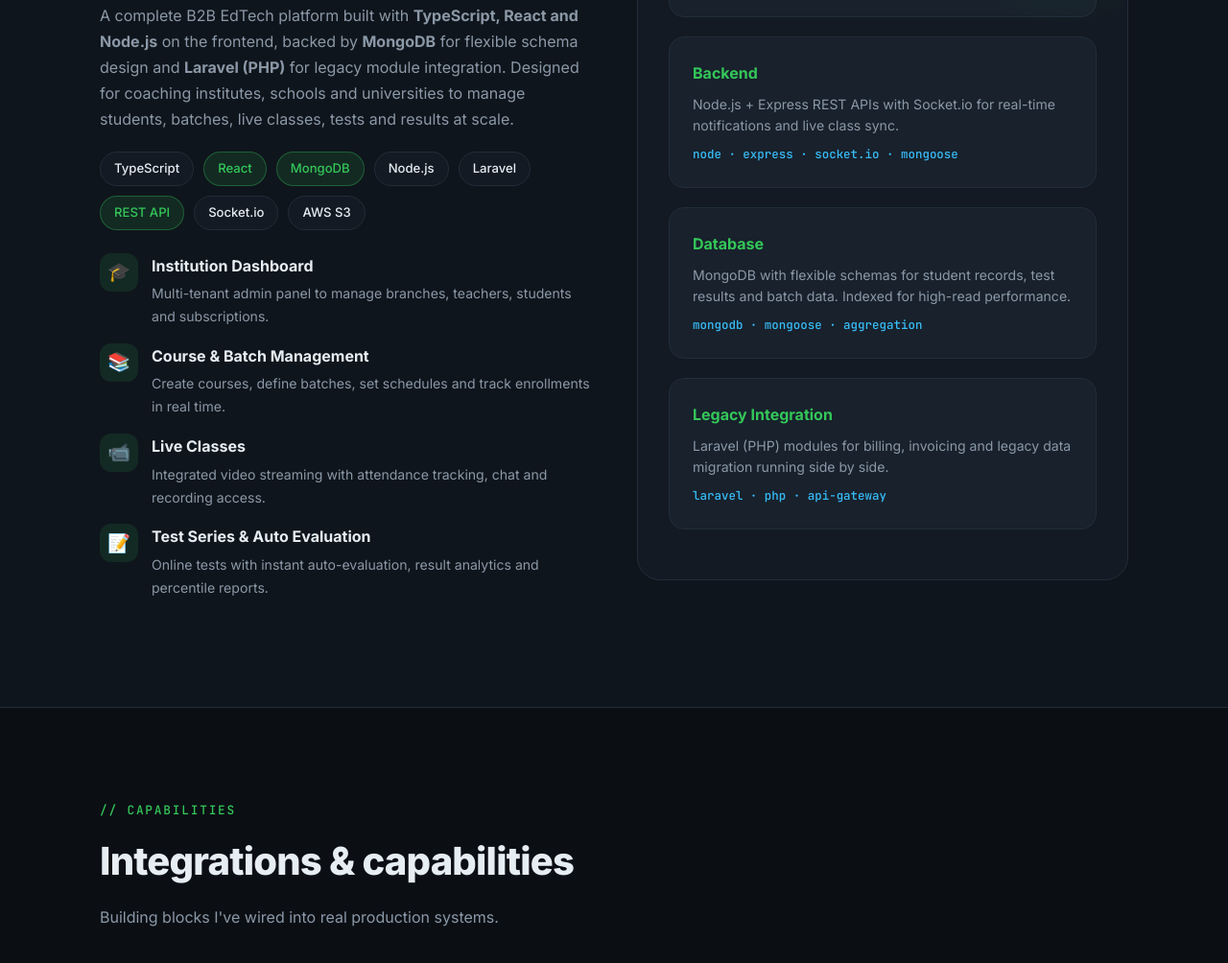
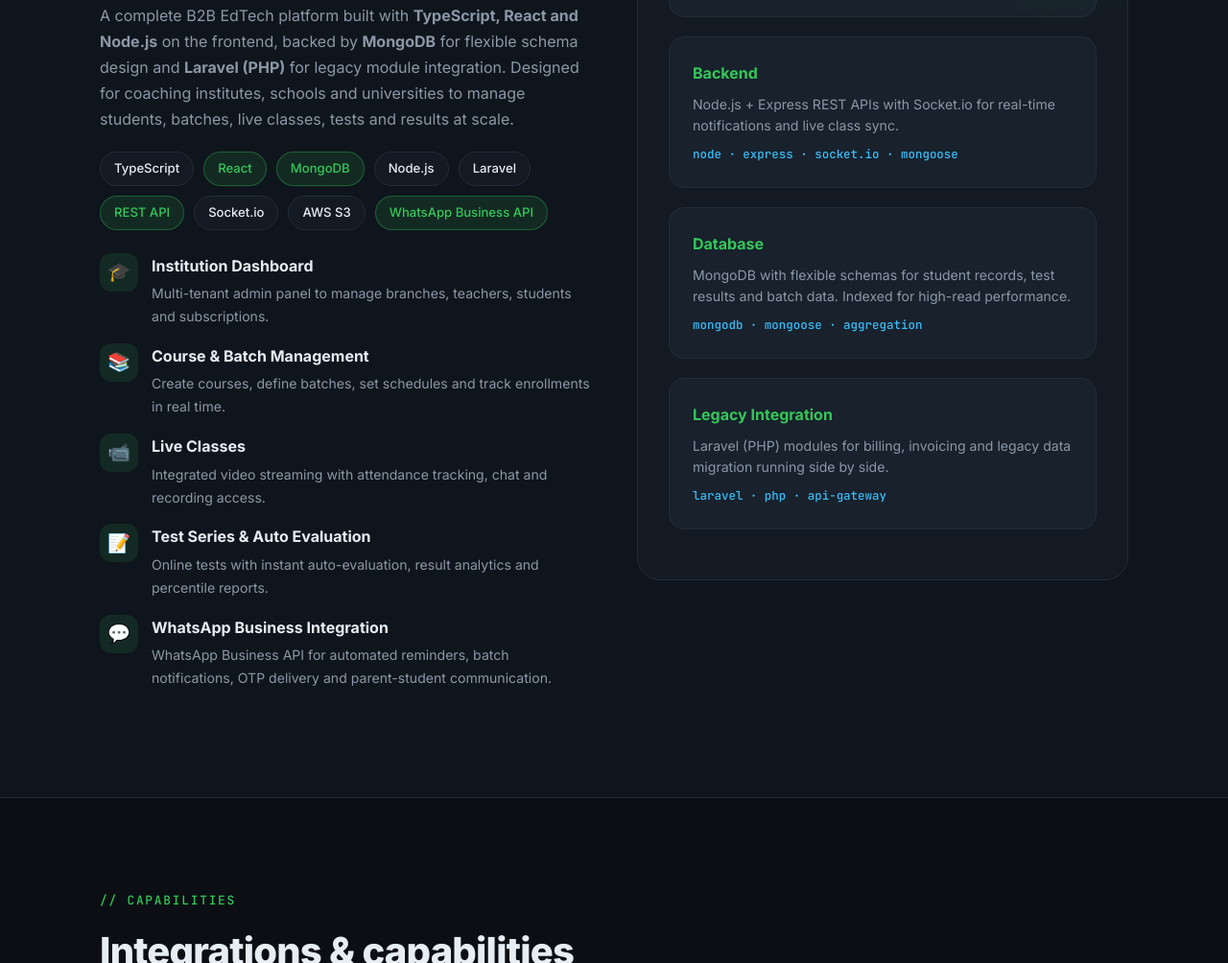
Before and after one commit to AjayYadav0185/port, a plain HTML site: page index.html in a window 1280 px wide. Shown: the part 6231-7235 px from the top of the page at 96% size. Drawn offline with Linux system fonts and the light colour scheme.

Commit message:
Add WhatsApp Business Integration feature
Added WhatsApp Business Integration feature to the platform.

```diff
--- a/index.html
+++ b/index.html
@@ -708,12 +708,13 @@ footer a{color:var(--accent)}
         <h2 class="title">HRanker B2B — EdTech for Institutions</h2>
         <p>A complete B2B EdTech platform built with <strong>TypeScript, React and Node.js</strong> on the frontend, backed by <strong>MongoDB</strong> for flexible schema design and <strong>Laravel (PHP)</strong> for legacy module integration. Designed for coaching institutes, schools and universities to manage students, batches, live classes, tests and results at scale.</p>
         <div class="b2b-stack">
-          <span class="tag">TypeScript</span><span class="tag hot">React</span><span class="tag hot">MongoDB</span><span class="tag">Node.js</span><span class="tag">Laravel</span><span class="tag hot">REST API</span><span class="tag">Socket.io</span><span class="tag">AWS S3</span>
+          <span class="tag">TypeScript</span><span class="tag hot">React</span><span class="tag hot">MongoDB</span><span class="tag">Node.js</span><span class="tag">Laravel</span><span class="tag hot">REST API</span><span class="tag">Socket.io</span><span class="tag">AWS S3</span><span class="tag hot">WhatsApp Business API</span>
         </div>
         <div class="b2b-feature"><div class="ic">🎓</div><div><h4>Institution Dashboard</h4><p>Multi-tenant admin panel to manage branches, teachers, students and subscriptions.</p></div></div>
         <div class="b2b-feature"><div class="ic">📚</div><div><h4>Course &amp; Batch Management</h4><p>Create courses, define batches, set schedules and track enrollments in real time.</p></div></div>
         <div class="b2b-feature"><div class="ic">📹</div><div><h4>Live Classes</h4><p>Integrated video streaming with attendance tracking, chat and recording access.</p></div></div>
         <div class="b2b-feature"><div class="ic">📝</div><div><h4>Test Series &amp; Auto Evaluation</h4><p>Online tests with instant auto-evaluation, result analytics and percentile reports.</p></div></div>
+        <div class="b2b-feature"><div class="ic">💬</div><div><h4>WhatsApp Business Integration</h4><p>WhatsApp Business API for automated reminders, batch notifications, OTP delivery and parent-student communication.</p></div></div>
       </div>
       <div class="b2b-visual reveal">
         <div class="b2b-card">
```
